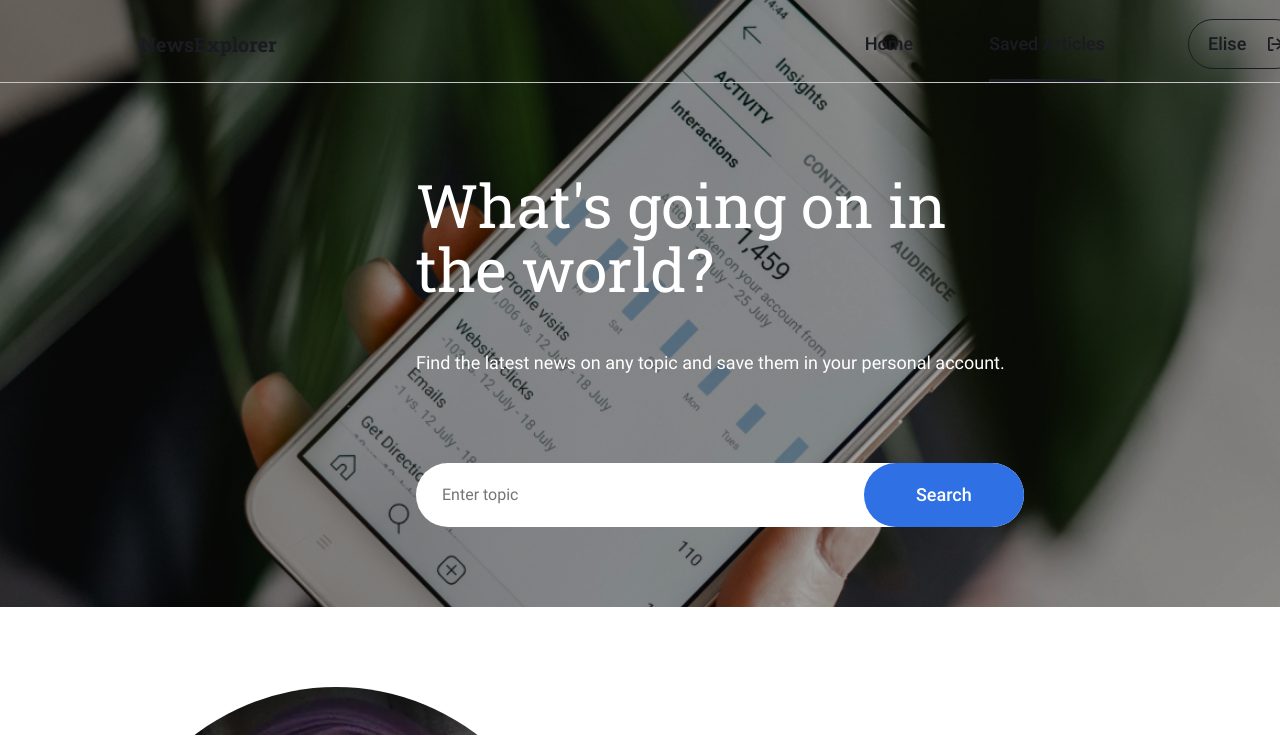
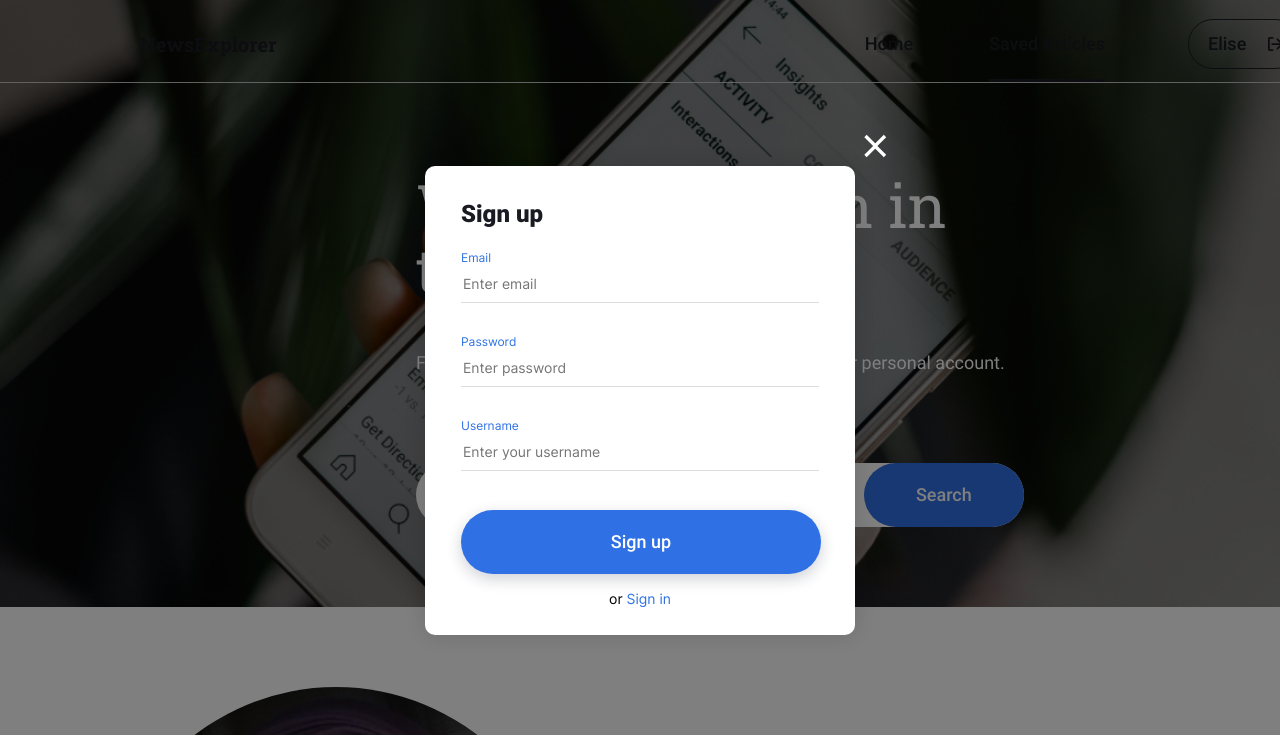
Before and after one commit to netahadar/news-explorer-frontend, a React app in the folder news-explorer/: page / in a window 1280 px wide. Shown: the top 735 px of the page. Built offline with nearby package versions, Linux system fonts and the light colour scheme; a web font is replaced by a local one.

Commit message:
create SigninPopup and SignupPopup components

```diff
--- a/news-explorer/src/components/App/App.js
+++ b/news-explorer/src/components/App/App.js
@@ -1,9 +1,12 @@
 import React from "react";
+import "./App.css";
 import Header from "../Header/Header";
 import Main from "../Main/Main";
 import Footer from "../Footer/Footer";
-import "./App.css";
 import SavedNews from "../SavedNews/SavedNews";
+import InfoTooltip from "../InfoTooltip/InfoTooltip";
+import SigninPopup from "../SigninPopup/SigninPopup";
+import SignupPopup from "../SignupPopup/SignupPopup";
 import card1Path from "../../images/card1.jpg";
 import card2Path from "../../images/card2.jpg";
 import card3Path from "../../images/card3.jpg";
@@ -112,6 +115,9 @@ function App() {
       <Main isLoggedIn={loggedIn} cards={cards} savedCards={savedCards}/>
       {/* <SavedNews cards={cards} savedCards={savedCards} userName={userName} /> */}
       <Footer />
+      <SigninPopup />
+      <SignupPopup />
+      <InfoTooltip />
     </div>
   );
 }
--- a/news-explorer/src/components/PopupWithForm/PopupWithForm.js
+++ b/news-explorer/src/components/PopupWithForm/PopupWithForm.js
@@ -8,6 +8,7 @@ export default function PopupWithForm({
   onSubmit,
   title,
   buttonTitle,
+  linkTitle,
   children,
 }) {
   return (
@@ -31,7 +32,7 @@ export default function PopupWithForm({
               className="popup__form-link"
               href={Location.pathname === "/signin" ? "/signup" : "/signin"}
             >
-              {Location.pathname === "/signin" ? "Sign up" : "Sign in"}
+              {linkTitle}
             </a>
           </p>
         </form>
--- /dev/null
+++ b/news-explorer/src/components/SigninPopup/SigninPopup.js
@@ -0,0 +1,45 @@
+import React from "react";
+import PopupWithForm from "../PopupWithForm/PopupWithForm";
+
+export default function SigninPopup(){
+    //For testing:
+    const isOpen = false;
+
+    return (
+        <PopupWithForm
+          name="signin"
+          title="Sign in"
+          buttonTitle="Sign in"
+          linkTitle="Sign up"
+          isOpen={isOpen}
+        //   onClose={onClose}
+        //   onSubmit={handleSubmit}
+        >
+          <p className="popup__form-input-title">Email</p>
+          <input
+            className="popup__form-input"
+            id="email-input"
+            type="email"
+            name="email"
+            // value={name}
+            // onChange={handleNameChange}
+            placeholder="Enter email"
+            required
+          />
+          <span id="email-input-error"></span>
+          <p className="popup__form-input-title">Password</p>
+          <input
+            className="popup__form-input"
+            id="password-input"
+            type="password"
+            name="password"
+            // value={description}
+            // onChange={handleDescriptionChange}
+            placeholder="Enter password"
+            minLength="8"
+            required
+          />
+          <span id="password-input-error"></span>
+        </PopupWithForm>
+      );
+    }
--- /dev/null
+++ b/news-explorer/src/components/SignupPopup/SignupPopup.css
@@ -0,0 +1,15 @@
+.popup__form-submition-error {
+    display: none;
+}
+
+.popup__form-submition-error_active {
+    display: block;
+    color: #ff0000;
+    font-family: "Inter", sans-serif;
+    font-size: 12px;
+    line-height: 15px;
+    font-weight: 400;
+    text-align: center;
+    padding: 0;
+    margin: 17px auto 8px;
+}
--- /dev/null
+++ b/news-explorer/src/components/SignupPopup/SignupPopup.js
@@ -0,0 +1,59 @@
+import React from "react";
+import "./SignupPopup.css"
+import PopupWithForm from "../PopupWithForm/PopupWithForm";
+
+export default function SignupPopup(){
+    //For testing:
+    const isOpen = true;
+
+    return (
+        <PopupWithForm
+          name="signup"
+          title="Sign up"
+          buttonTitle="Sign up"
+          linkTitle="Sign in"
+          isOpen={isOpen}
+        //   onClose={onClose}
+        //   onSubmit={handleSubmit}
+        >
+          <p className="popup__form-input-title">Email</p>
+          <input
+            className="popup__form-input"
+            id="email-input"
+            type="email"
+            name="email"
+            // value={name}
+            // onChange={handleNameChange}
+            placeholder="Enter email"
+            required
+          />
+          <span id="email-input-error"></span>
+          <p className="popup__form-input-title">Password</p>
+          <input
+            className="popup__form-input"
+            id="password-input"
+            type="password"
+            name="password"
+            // value={description}
+            // onChange={handleDescriptionChange}
+            placeholder="Enter password"
+            minLength="8"
+            required
+          />
+          <span id="password-input-error"></span>
+          <p className="popup__form-input-title">Username</p>
+          <input
+            className="popup__form-input"
+            id="username-input"
+            type="text"
+            name="username"
+            // value={name}
+            // onChange={handleNameChange}
+            placeholder="Enter your username"
+            required
+          />
+          <span id="username-input-error"></span>
+          <p className="popup__form-submition-error">This email is not available</p>
+        </PopupWithForm>
+      );
+    }
--- a/news-explorer/src/index.css
+++ b/news-explorer/src/index.css
@@ -17,6 +17,7 @@
   visibility: hidden;
   opacity: 0;
   transition: ease-in-out 0.5s;
+  z-index: 1;
 }
 
 .popup_opened {
@@ -25,15 +26,15 @@
 }
 
 .popup__close-button {
-    background-image: url(../../images/closeIcon.svg);
+  background-image: url(./images/closeIcon.svg);
   background-color: transparent;
   background-position: center;
   background-repeat: no-repeat;
   width: 40px;
   height: 40px;
   position: absolute;
-    top: 161px;
-    left: 941px;
+  top: -40px;
+  right: -40px;
   border: none;
   padding: 0;
 }
@@ -48,3 +49,43 @@
   display: flex;
   flex-direction: column;
 }
+
+.popup__form-input-title {
+  color: #2F71E5;
+  font-family: "Inter", sans-serif;
+  font-size: 12px;
+  font-weight: 400;
+  line-height: 15px;
+  margin-top: 0;
+  margin-bottom: 9px;
+  text-align: start;
+}
+
+.popup__form-input {
+  border-width: 0 0 1px;
+  border-color: rgba(0, 0, 0, 0.2);
+  margin-bottom: 31px;
+  margin-top: 0;
+  padding-bottom: 10px;
+  box-sizing: border-box;
+  font-family: "Inter", sans-serif;
+  font-size: 14px;
+  line-height: 17px;
+  font-weight: 400;
+  color: black;
+}
+
+.popup__form-input:last-of-type {
+  margin-bottom: 39px;
+}
+
+.popup__form-input-error_active {
+  color: #ff0000;
+  font-family: "Inter", sans-serif;
+  font-size: 12px;
+  line-height: 15px;
+  font-weight: 400;
+  text-align: start;
+  padding: 0;
+  margin: 3px 0 13px;
+}
```
Lines whose indentation alone changed are shown as unchanged.
